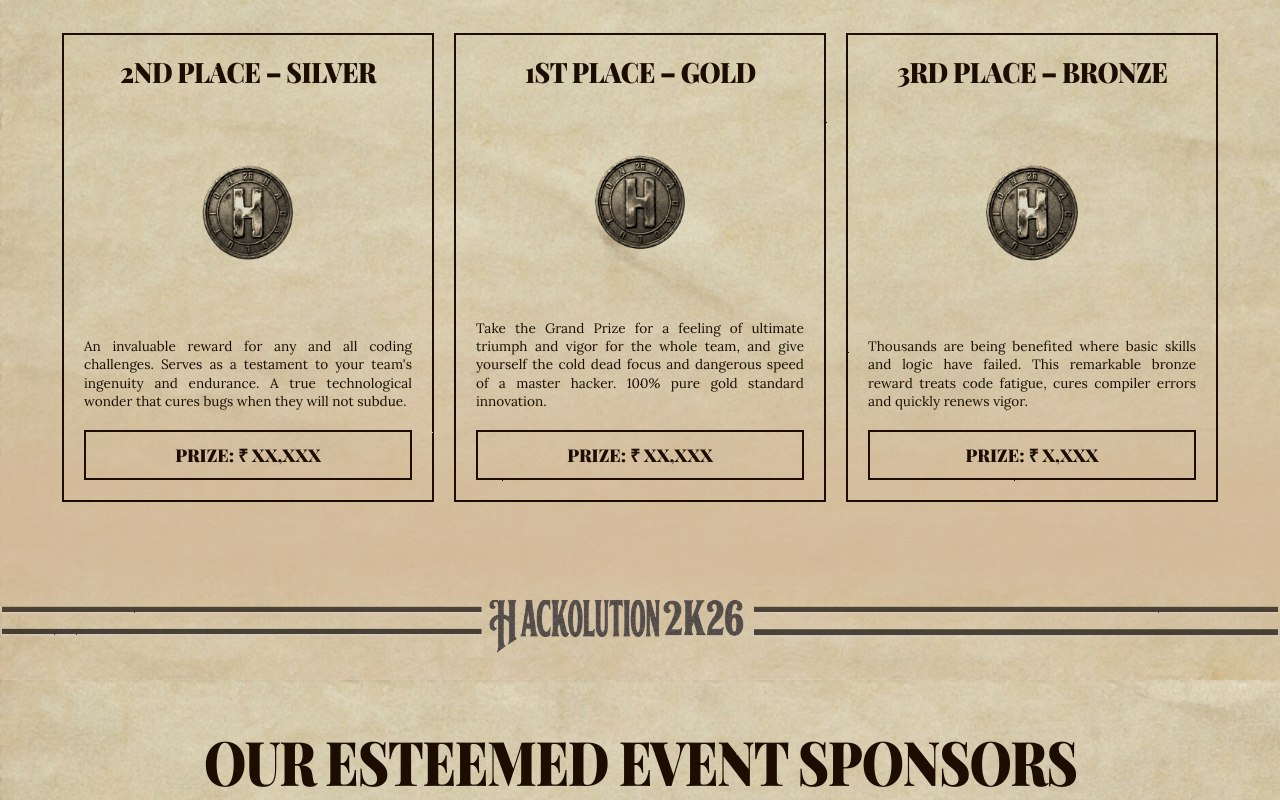
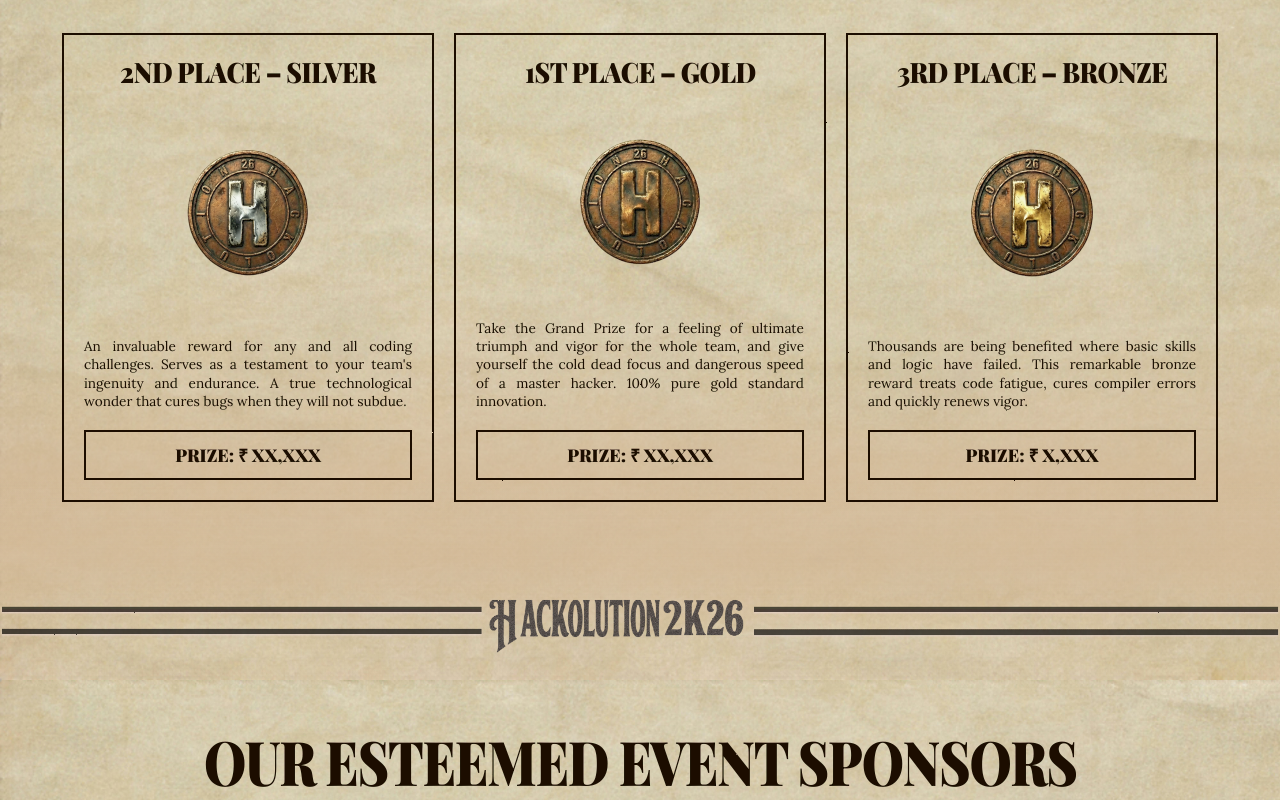
Before and after one commit to A-N-I-KET/Hackolution2k26, a React (Vite) app: page / in a window 1280 px wide. Shown: the part 3160-3960 px from the top of the page. Built offline with nearby package versions, Linux system fonts and the light colour scheme; a web font is replaced by a local one.

Commit message:
good progress website looks more rough and cool

```diff
--- a/src/components/Partners.jsx
+++ b/src/components/Partners.jsx
@@ -1,10 +1,10 @@
 import React, { useEffect, useRef } from 'react';
 
 const partnersData = [
-    { name: 'Polygon', link: 'https://polygon.technology', initial: 'P', desc: 'A formidable scaling network ensuring rapid and reliable deliveries across the entire realm.' },
-    { name: 'Filecoin', link: 'https://filecoin.io', initial: 'F', desc: 'Secure, resilient, and permanent storage. Your digital ledgers remain untouched by time.' },
-    { name: 'Balsamiq', link: 'https://balsamiq.com', initial: 'B', desc: 'The architect\'s choice. Rapid wireframing tools of the highest quality and simplicity.' },
-    { name: 'Echo3D', link: 'https://www.echo3d.com', initial: 'E', desc: 'A modern wonder of three-dimensional asset administration. Seamlessly bridging domains.' },
+    { name: 'Polygon', link: 'https://polygon.technology', imgSrc: '/assets/pujoplanner.png', style: { transform: 'scale(1.5)' }, desc: 'A formidable scaling network ensuring rapid and reliable deliveries across the entire realm.' },
+    { name: 'Filecoin', link: 'https://filecoin.io', imgSrc: '/assets/pujoplanner.png', style: { transform: 'scale(1.5)' }, desc: 'Secure, resilient, and permanent storage. Your digital ledgers remain untouched by time.' },
+    { name: 'Balsamiq', link: 'https://balsamiq.com', imgSrc: '/assets/pujoplanner.png', style: { transform: 'scale(1.5)' }, desc: 'The architect\'s choice. Rapid wireframing tools of the highest quality and simplicity.' },
+    { name: 'Echo3D', link: 'https://www.echo3d.com', imgSrc: '/assets/pujoplanner.png', style: { transform: 'scale(1.5)' }, desc: 'A modern wonder of three-dimensional asset administration. Seamlessly bridging domains.' },
 ];
 
 export default function Partners() {
@@ -43,7 +43,7 @@ export default function Partners() {
                             <div className="vintage-col-title">{p.name}</div>
                             <div className="vintage-img-wrapper sponsor-img-override">
                                 {p.imgSrc ? (
-                                    <img src={p.imgSrc} alt={p.name} className="vintage-col-img" />
+                                    <img src={p.imgSrc} alt={p.name} className="vintage-col-img" style={p.style} />
                                 ) : (
                                     <div className="sponsor-fallback">{p.initial}</div>
                                 )}
--- a/src/index.css
+++ b/src/index.css
@@ -937,16 +937,12 @@ body::after {
 
 .vintage-col-img {
   width: 100%;
-  max-width: 180px;
+  max-width: 240px; /* Increased size of coin images */
   object-fit: contain;
-  /* Add an etched, monochrome vintage filter similar to the catalogue images */
-  filter: grayscale(1) sepia(0.6) contrast(1.2) brightness(0.85);
-  transition: filter 0.3s ease, transform 0.3s ease;
+  transition: transform 0.3s ease;
 }
 
 .vintage-prize-col:hover .vintage-col-img {
-  /* Bring some color back on hover for interactive feel */
-  filter: grayscale(0.5) sepia(0.3) contrast(1.1) brightness(1);
   transform: scale(1.05);
 }
 
```
